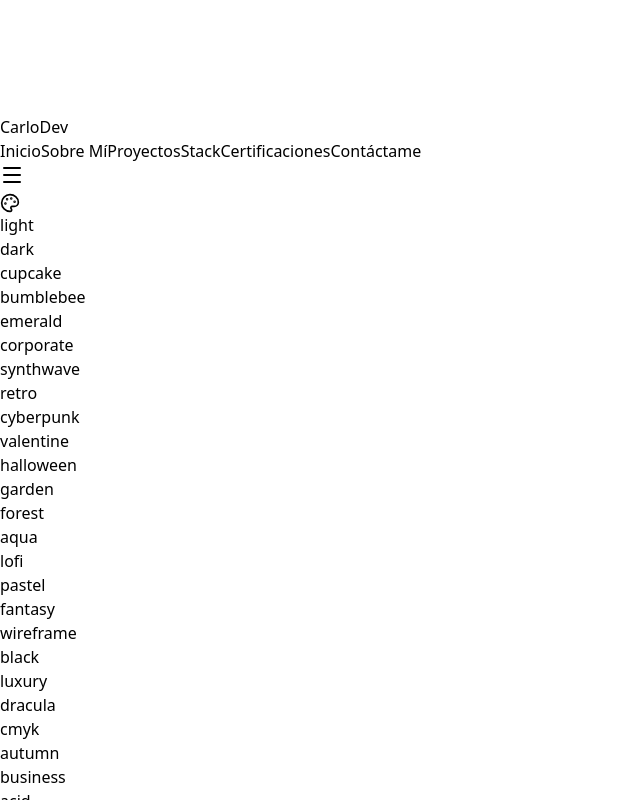
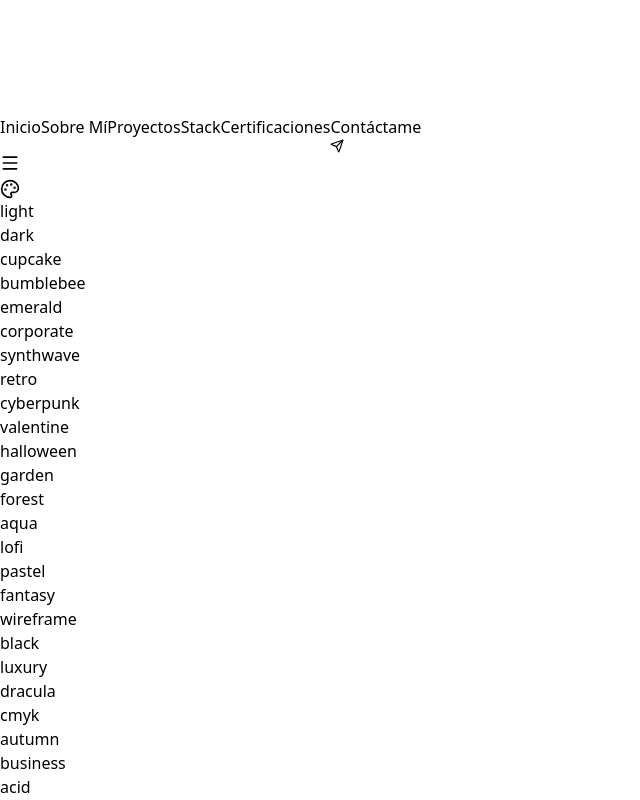
Before and after one commit to Will-Carlo/will-carlo.github.io, a React (Vite) app: page / in a window 1280 px wide. Shown: the top 800 px of the page, without its empty margins (0-640 px from the left). Built offline with nearby package versions, Linux system fonts and the light colour scheme.

Commit message:
se ha mejorado el navbar;

```diff
--- a/src/components/AboutSection.tsx
+++ b/src/components/AboutSection.tsx
@@ -1,4 +1,3 @@
-import { profile } from "../data";
 import { User, Heart, Zap, Coffee } from "lucide-react";
 
 const AboutSection = () => {
--- a/src/components/Certifications.tsx
+++ b/src/components/Certifications.tsx
@@ -9,7 +9,7 @@ const Certifications = () => {
 
         <div className="grid md:grid-cols-2 gap-6 max-w-4xl mx-auto">
           {certifications.map((cert, index) => (
-            <div key={index} className="flex items-center gap-4 p-6 bg-base-100 rounded-2xl shadow-lg border border-base-content/5 hover:border-primary/30 transition-colors">
+            <div key={index} className="flex items-center gap-4 p-6 bg-base-100 rounded-2xl shadow-lg transition-colors">
               <div className="w-16 h-16 flex-shrink-0 bg-base-200 rounded-xl flex items-center justify-center p-2">
                 {cert.image ? (
                   <img src={cert.image} alt={cert.issuer} className="w-full h-full object-contain" />
--- a/src/components/Navbar.tsx
+++ b/src/components/Navbar.tsx
@@ -1,5 +1,5 @@
 import { useState, useEffect } from "react";
-import { Menu, X } from "lucide-react";
+import { Menu, X, Send } from "lucide-react";
 
 const Navbar = () => {
   const [isVisible, setIsVisible] = useState(false);
@@ -7,12 +7,12 @@ const Navbar = () => {
 
   useEffect(() => {
     const handleScroll = () => {
-      // Si bajamos más de 100px, mostramos el menú
+      // Mantenemos tu lógica de scroll
       if (window.scrollY > 100) {
         setIsVisible(true);
       } else {
         setIsVisible(false);
-        setIsMobileMenuOpen(false); // Cerramos menú móvil si subimos
+        setIsMobileMenuOpen(false);
       }
     };
 
@@ -36,60 +36,77 @@ const Navbar = () => {
 
   return (
     <nav
-      className={`fixed top-0 left-0 w-full z-40 transition-transform duration-300 ease-in-out ${
+      className={`fixed top-0 left-0 w-full z-40 transition-all duration-300 ease-in-out ${
         isVisible ? "translate-y-0" : "-translate-y-full"
       }`}
     >
-      {/* Barra Principal */}
-      <div className="bg-base-100/80 backdrop-blur-md shadow-lg">
-        <div className="container mx-auto px-6 h-16 flex items-center justify-between">
+      {/* CAMBIOS APLICADOS:
+        1. bg-base-100: Color sólido base del tema (blanco en light, oscuro en dark).
+        2. shadow-md: Sombra más pronunciada para separar del contenido.
+        3. border-b: Línea sutil abajo para definición.
+      */}
+      <div className="bg-base-100 shadow-md">
+        {/* CAMBIO DE ALTURA:
+           h-14 (56px) es más delgado que el anterior h-16 (64px).
+        */}
+        <div className="container mx-auto px-6 h-14 flex items-center justify-between">
 
-          {/* Logo / Nombre (Clic para ir arriba) */}
+          {/* Logo (opcional, si lo quieres vacío como en tu código lo dejo así) */}
           <a href="#home" className="text-xl font-bold tracking-tighter hover:text-primary transition-colors">
-            Carlo<span className="text-primary">Dev</span>
+            {/* CarloDev */}
           </a>
 
           {/* Menú Desktop */}
-          <div className="hidden md:flex items-center gap-8">
+          <div className="hidden md:flex items-center gap-6">
             {navLinks.map((link) => (
               <a
                 key={link.name}
                 href={link.href}
-                className="text-sm font-medium hover:text-primary transition-colors"
+                className="text-sm font-medium text-base-content/80 hover:text-primary transition-colors"
               >
                 {link.name}
               </a>
             ))}
-            <button onClick={openContactModal} className="btn btn-sm btn-primary">
-              Contáctame
+
+            {/* BOTÓN PERSONALIZADO:
+               - btn-primary: Usa el color principal del tema.
+               - text-primary-content: Asegura que el texto sea legible sobre el color.
+               - shadow-lg & hover:scale-105: Efecto "pop" 3D sutil.
+               - !h-9 & min-h-0: Fuerza al botón a ser un poco más bajito para encajar en la barra delgada.
+            */}
+            <button
+              onClick={openContactModal}
+              className="btn btn-sm btn-primary text-primary-content font-bold shadow-lg hover:shadow-primary/50 hover:scale-105 transition-all !h-9 min-h-0 rounded-full px-6"
+            >
+              Contáctame <Send size={14} className="ml-1" />
             </button>
           </div>
 
           {/* Botón Menú Móvil */}
           <button
-            className="md:hidden btn btn-ghost btn-circle"
+            className="md:hidden btn btn-ghost btn-sm btn-circle"
             onClick={() => setIsMobileMenuOpen(!isMobileMenuOpen)}
           >
-            {isMobileMenuOpen ? <X size={24} /> : <Menu size={24} />}
+            {isMobileMenuOpen ? <X size={20} /> : <Menu size={20} />}
           </button>
         </div>
       </div>
 
-      {/* Menú Desplegable Móvil */}
+      {/* Menú Desplegable Móvil (Fondo sólido también) */}
       {isMobileMenuOpen && (
-        <div className="md:hidden bg-base-100 border-b border-base-content/10 shadow-xl absolute w-full">
-          <div className="flex flex-col p-4 gap-4">
+        <div className="md:hidden bg-base-100 border-b border-base-content/10 shadow-xl absolute w-full left-0">
+          <div className="flex flex-col p-4 gap-3">
             {navLinks.map((link) => (
               <a
                 key={link.name}
                 href={link.href}
-                className="text-lg font-medium p-2 hover:bg-base-200 rounded-lg"
+                className="text-base font-medium p-2 hover:bg-base-200 hover:text-primary rounded-lg transition-colors"
                 onClick={() => setIsMobileMenuOpen(false)}
               >
                 {link.name}
               </a>
             ))}
-            <button onClick={openContactModal} className="btn btn-primary w-full">
+            <button onClick={openContactModal} className="btn btn-primary w-full mt-2 shadow-lg">
               Contáctame
             </button>
           </div>
--- a/src/components/ProjectsGrid.tsx
+++ b/src/components/ProjectsGrid.tsx
@@ -36,7 +36,7 @@ const ProjectCard = ({ project, index }: ProjectCardProps) => (
     whileInView={{ opacity: 1, y: 0 }}
     transition={{ duration: 0.5, delay: index * 0.1 }}
     viewport={{ once: true }}
-    className="card bg-base-100 shadow-xl hover:shadow-2xl transition-all duration-300 border border-base-content/5 overflow-hidden group h-full"
+    className="card bg-base-100 shadow-xl hover:shadow-2xl transition-all duration-300 overflow-hidden group h-full"
   >
     <figure className="relative h-56 overflow-hidden">
       <div className="absolute inset-0 bg-black/40 opacity-0 group-hover:opacity-100 transition-opacity flex items-center justify-center z-10 backdrop-blur-[2px]">
@@ -58,7 +58,7 @@ const ProjectCard = ({ project, index }: ProjectCardProps) => (
         {project.description}
       </p>
 
-      <div className="flex flex-wrap gap-2 mt-auto pt-4 border-t border-base-content/5">
+      <div className="flex flex-wrap gap-2 mt-auto pt-4 ">
         {project.tags.map((tag, i) => (
           <span
             key={i}
```
